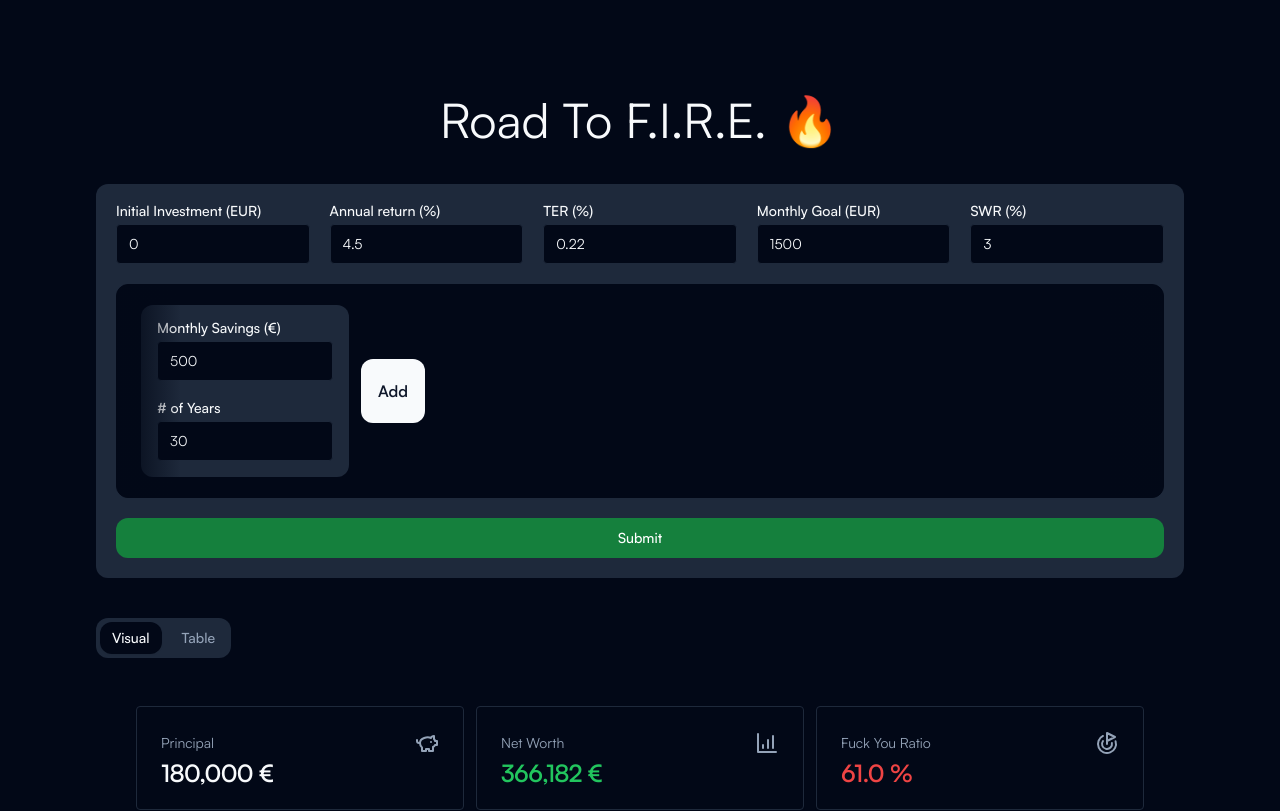
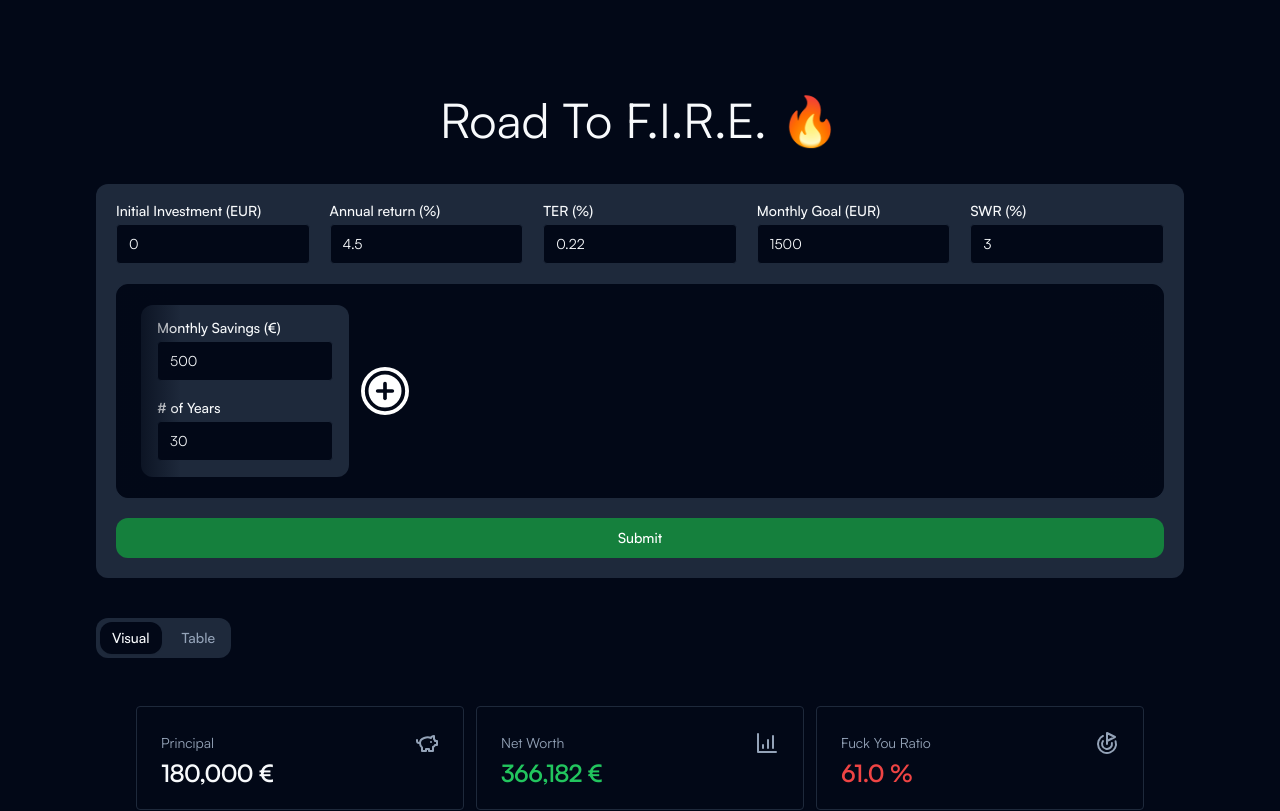
Before and after one commit to MassimoParisi/road-to-fire, a Next.js app: page / in a window 1280 px wide. Shown: the top 811 px of the page. Built offline with nearby package versions, Linux system fonts and the light colour scheme.

Commit message:
phases add button style

```diff
--- a/app/page.tsx
+++ b/app/page.tsx
@@ -11,6 +11,7 @@ import { Input } from "@/components/ui/input";
 import { Label } from "@/components/ui/label";
 import { Tabs, TabsContent, TabsList, TabsTrigger } from "@/components/ui/tabs";
 import { Snapshot, fire } from "@/lib/fire";
+import { PlusCircle } from "lucide-react";
 import { useState } from "react";
 
 export default function Home() {
@@ -177,14 +178,13 @@ export default function Home() {
               />
             ))}
 
-            <Button
-              className="h-16 w-16 text-md rounded-xl font-semibold"
+            <button
               onClick={() => {
                 setPhases([...phases, { amount: 500, years: 10 }]);
               }}
             >
-              Add
-            </Button>
+              <PlusCircle className="bg-white stroke-background w-12 h-12 p-0.5 rounded-full" />
+            </button>
           </div>
           <div className="absolute left-0 top-0 rounded-xl h-full w-16 bg-gradient-to-r from-background to-transparent" />
           <div className="absolute right-0 top-0 rounded-xl h-full w-16 bg-gradient-to-l from-background to-transparent" />
```
